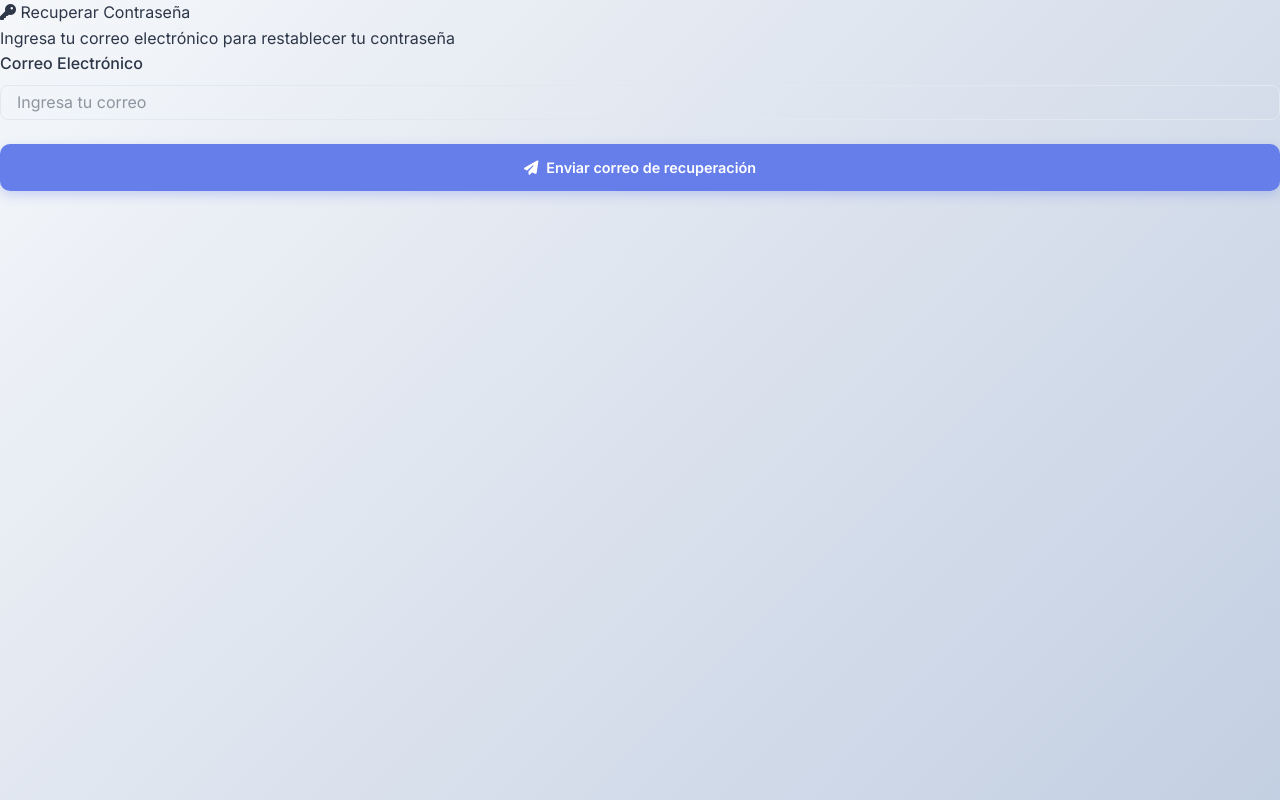
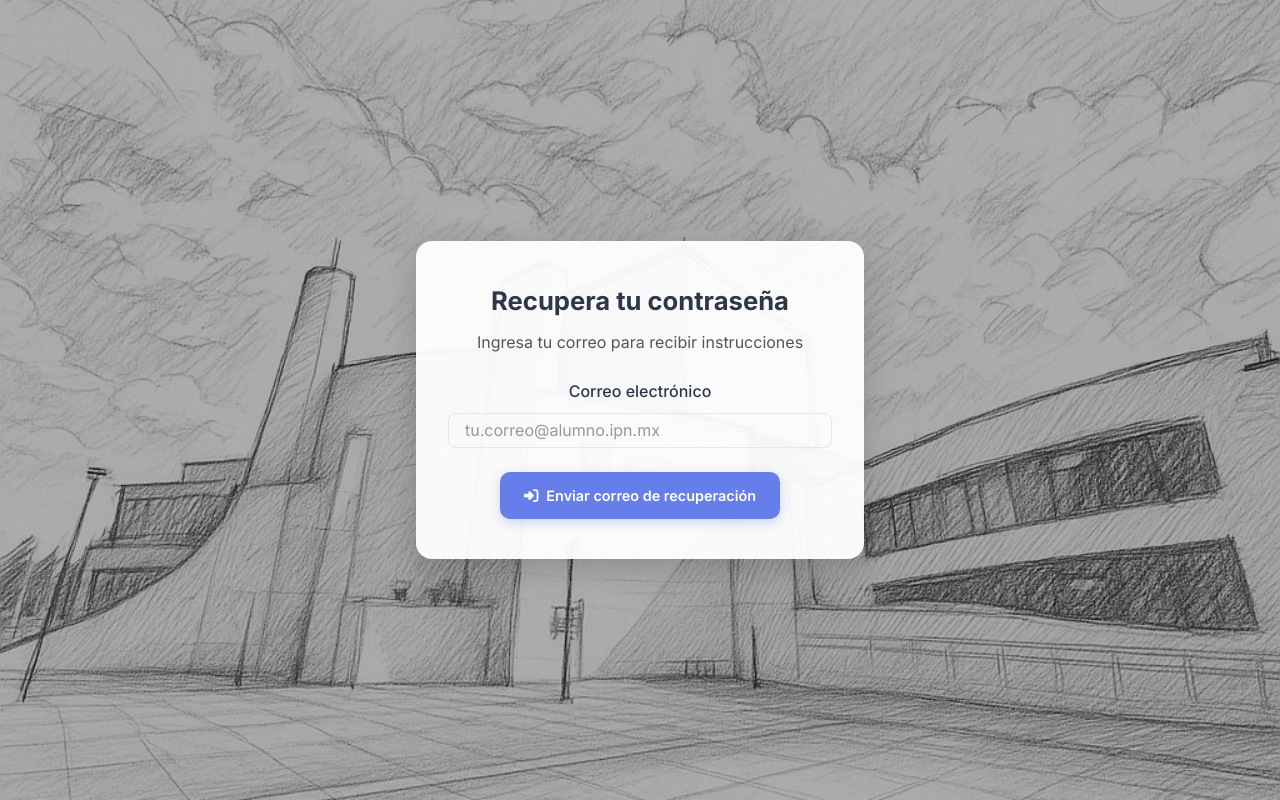
Before and after one commit to Vmaaa/CPT-PHP, a PHP site: page /pages/recovery_password.php in a window 1280 px wide. Run offline with PHP 8.4, Linux system fonts and the light colour scheme; some libraries are stand-ins or nearby versions.

Commit message:
feat(recovery_password): recovery_password page

```diff
--- /dev/null
+++ b/assets/css/pages/recovery_password.css
@@ -0,0 +1,51 @@
+.background-image {
+  position: fixed;
+  top: 0;
+  left: 0;
+  width: 100vw;
+  height: 100vh;
+  background-size: cover;
+  z-index: 0;
+}
+
+.background-image img {
+  width: 100%;
+  height: 100%;
+  object-fit: cover;
+  filter: brightness(0.7);
+}
+
+.center-card-container {
+  position: fixed;
+  top: 0;
+  left: 0;
+  width: 100vw;
+  height: 100vh;
+  display: flex;
+  align-items: center;
+  justify-content: center;
+  z-index: 1;
+}
+
+.recovery-card {
+  background: rgba(255, 255, 255, 0.95);
+  box-shadow: 0 8px 32px rgba(0, 0, 0, 0.18);
+  border-radius: 16px;
+  padding: 2.5rem 2rem;
+  min-width: 320px;
+  max-width: 500px;
+  width: 35vw;
+  text-align: center;
+}
+
+.card-title {
+  font-size: 1.6rem;
+  font-weight: bold;
+  margin-bottom: 0.5rem;
+}
+
+.card-subtitle {
+  font-size: 1rem;
+  color: #555;
+  margin-bottom: 1.5rem;
+}
--- a/pages/recovery_password.php
+++ b/pages/recovery_password.php
@@ -1,36 +1,32 @@
 <?php
 require_once __DIR__ . '/../config/app.php';
 $pageScript = "recovery_password.js";
+$pageStyle = "pages/recovery_password.css";
 ?>
 <!DOCTYPE html>
 <html lang="es">
-
 <head>
     <?php require_once __DIR__ . '/../inc/inc_head.php'; ?>
-    <title>Recuperación de contraseña - Sales360</title>
-    <script>window.APP_BASE_URL = "<?= htmlspecialchars(BASE_URL ?: '') ?>";</script>
+    <title>Recuperación de contraseña - CPT</title>
 </head>
 <body>
-  <div id="recover-screen" class="login-container">
-    <div class="login-card">
-      <div class="login-header main-text-gradient">
-        <h1><i class="fas fa-key"></i> Recuperar Contraseña</h1>
+<div class="background-image">
+    <img src="<?= url('/img/login-bg.png') ?>" alt="Imagen edificio UPIIT hecha a mano" class="bg-image">
+  </div>
+  <div class="center-card-container">
+    <div class="recovery-card">
+      <p class="card-title">Recupera tu contraseña</p>
+      <p class="card-subtitle">Ingresa tu correo para recibir instrucciones</p>
+      <div class="form-group">
+        <label for="email">Correo electrónico</label>
+        <input type="text" id="email" class="form-control" placeholder="tu.correo@alumno.ipn.mx">
       </div>
-        <p class="login-subtitle">Ingresa tu correo electrónico para restablecer tu contraseña</p>
-      <div class="login-body">
-        <form prevent="submit">
-          <div class="form-group">
-            <label for="email">Correo Electrónico</label>
-            <input type="email" id="email" name="email" class="form-control" placeholder="Ingresa tu correo" required>
-          </div>
-          <button type="button" class="btn btn-primary" style="width: 100%; justify-content: center;" id="recovery-btn">
-            <i class="fas fa-paper-plane"></i> Enviar correo de recuperación
-          </button>
-        </form>
-      </div>
+      <button type="button" class="btn btn-primary" id="recovery-btn">
+        <i class="fas fa-sign-in-alt"></i> Enviar correo de recuperación
+      </button>
     </div>
   </div>
   <?php require_once __DIR__ . '/../inc/inc_footer_scripts.php'; ?>
+  <script src="../js/recovery_password.js"></script>
 </body>
-<script src="../js/recovery_password.js"/>
 </html>
```
